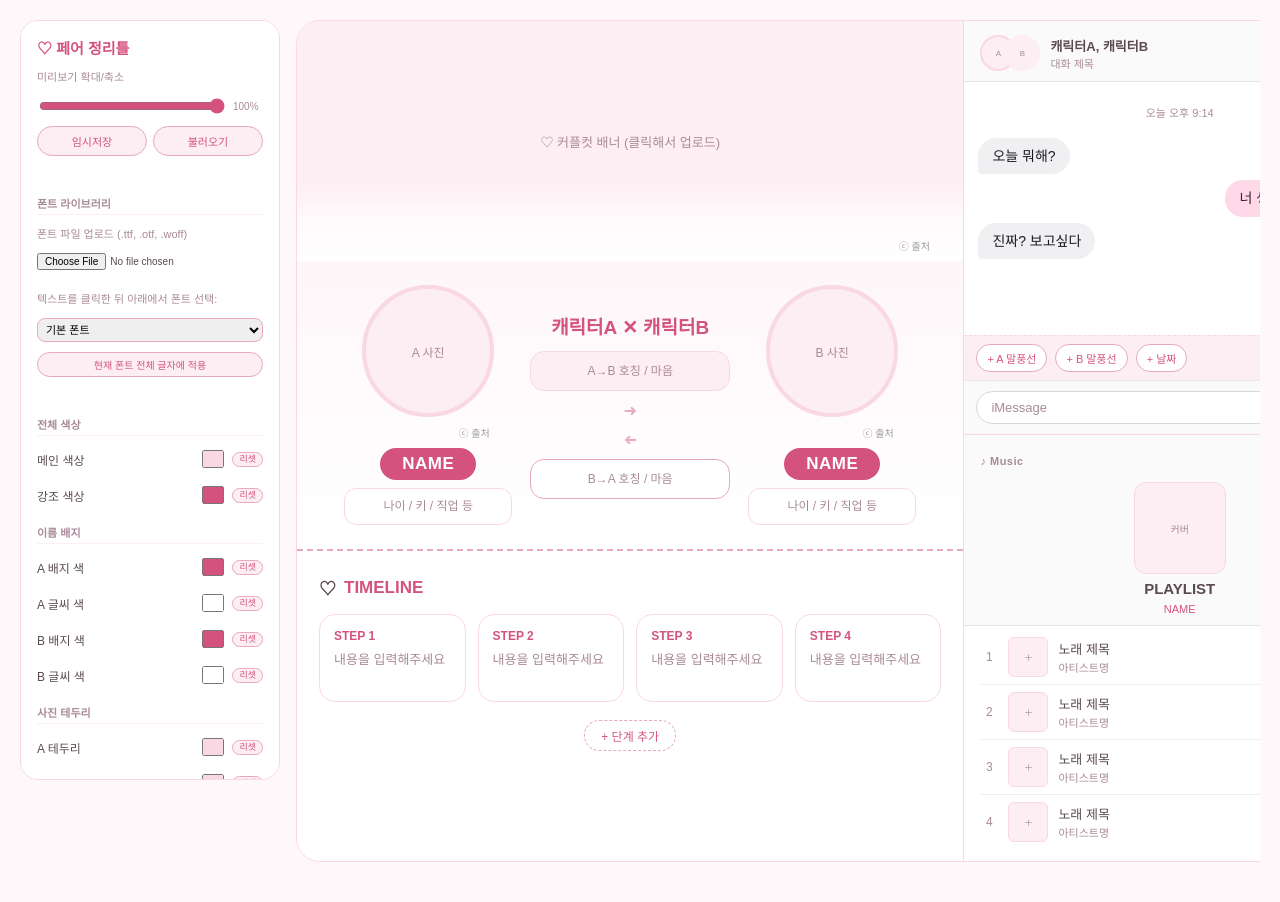
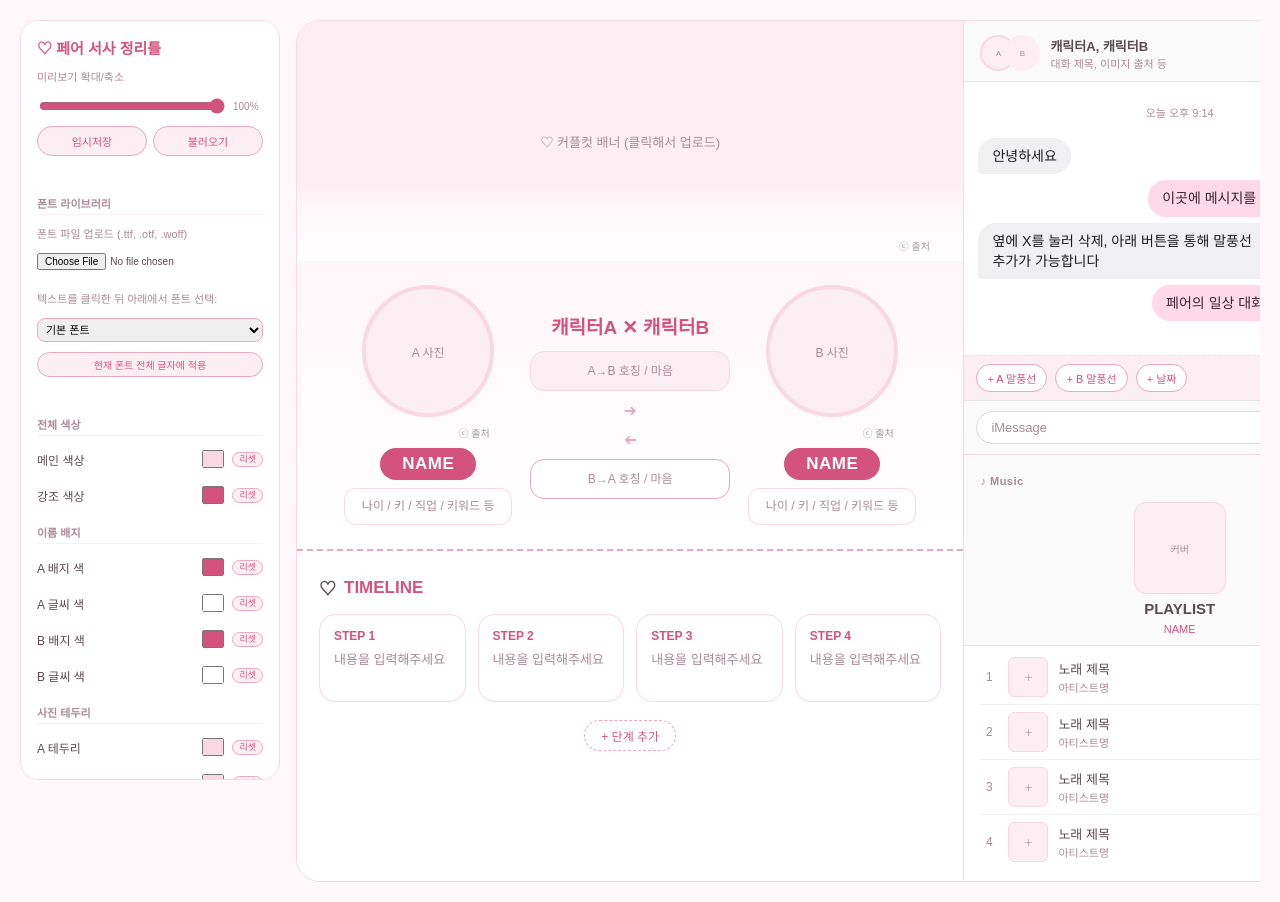
Before and after one commit to liambabo/luv, a plain HTML site: page index.html in a window 1280 px wide. Drawn offline with nearby package versions, Linux system fonts and the light colour scheme.

Commit message:
Update and rename pair-template (3).html to index.html

```diff
--- a/pair-template (3).html
+++ b/index.html
@@ -3,7 +3,7 @@
 <head>
 <meta charset="UTF-8">
 <meta name="viewport" content="width=device-width, initial-scale=1.0">
-<title>페어 정리틀</title>
+<title>페어 서사 정리틀</title>
 <script src="https://cdnjs.cloudflare.com/ajax/libs/html2canvas/1.4.1/html2canvas.min.js"></script>
 <style>
 :root{
@@ -207,7 +207,7 @@ body{margin:0;font-family:var(--font);background:var(--bg);color:var(--text);pad
 <div class="app">
 <!-- ===== EDIT PANEL ===== -->
 <div class="panel">
-  <h2>♡ 페어 정리틀</h2>
+  <h2>♡ 페어 서사 정리틀</h2>
   <div class="lbl">미리보기 확대/축소</div>
   <div style="display:flex;align-items:center;gap:6px;">
     <input type="range" id="previewZoom" min="30" max="100" value="100" style="flex:1;">
@@ -333,7 +333,7 @@ body{margin:0;font-family:var(--font);background:var(--bg);color:var(--text);pad
         </div>
         <div class="prof-credit"><span class="ct" contenteditable="true">ⓒ 출처</span><button class="cx" onclick="hideCredit(this)">✕</button></div>
         <div class="prof-name" contenteditable="true">NAME</div>
-        <div class="prof-info" contenteditable="true" data-ph="나이 / 키 / 직업 등"></div>
+        <div class="prof-info" contenteditable="true" data-ph="나이 / 키 / 직업 / 키워드 등"></div>
       </div>
       <div class="rel-box">
         <div class="ship-name" contenteditable="true">캐릭터A ✕ 캐릭터B</div>
@@ -352,7 +352,7 @@ body{margin:0;font-family:var(--font);background:var(--bg);color:var(--text);pad
         </div>
         <div class="prof-credit"><span class="ct" contenteditable="true">ⓒ 출처</span><button class="cx" onclick="hideCredit(this)">✕</button></div>
         <div class="prof-name" contenteditable="true">NAME</div>
-        <div class="prof-info" contenteditable="true" data-ph="나이 / 키 / 직업 등"></div>
+        <div class="prof-info" contenteditable="true" data-ph="나이 / 키 / 직업 / 키워드 등"></div>
       </div>
     </div>
   </div>
@@ -374,14 +374,14 @@ body{margin:0;font-family:var(--font);background:var(--bg);color:var(--text);pad
         <div class="av" onclick="trigUp(this,event)"><img alt=""><span class="ph">A</span><input type="file" accept="image/*"></div>
         <div class="av" onclick="trigUp(this,event)"><img alt=""><span class="ph">B</span><input type="file" accept="image/*"></div>
       </div>
-      <div><div class="chat-title" contenteditable="true">캐릭터A, 캐릭터B</div><div class="chat-sub" contenteditable="true">대화 제목</div></div>
+      <div><div class="chat-title" contenteditable="true">캐릭터A, 캐릭터B</div><div class="chat-sub" contenteditable="true">대화 제목, 이미지 출처 등</div></div>
     </div>
     <div class="imsg-body" id="msgBody">
       <div class="imsg-date"><span class="dt" contenteditable="true">오늘 오후 9:14</span><button class="dx" onclick="rmNode(this)">✕</button></div>
-      <div class="brow left"><div class="bub" contenteditable="true">오늘 뭐해?</div><button class="mx" onclick="rmNode(this)">✕</button></div>
-      <div class="brow right"><div class="bub" contenteditable="true">너 생각 중이었어 ㅎㅎ</div><button class="mx" onclick="rmNode(this)">✕</button></div>
-      <div class="brow left"><div class="bub" contenteditable="true">진짜? 보고싶다</div><button class="mx" onclick="rmNode(this)">✕</button></div>
-      <div class="brow right"><div class="bub" contenteditable="true">나도 ♡</div><button class="mx" onclick="rmNode(this)">✕</button></div>
+      <div class="brow left"><div class="bub" contenteditable="true">안녕하세요</div><button class="mx" onclick="rmNode(this)">✕</button></div>
+      <div class="brow right"><div class="bub" contenteditable="true">이곳에 메시지를 입력하시면 됩니다</div><button class="mx" onclick="rmNode(this)">✕</button></div>
+      <div class="brow left"><div class="bub" contenteditable="true">옆에 X를 눌러 삭제, 아래 버튼을 통해 말풍선 추가가 가능합니다</div><button class="mx" onclick="rmNode(this)">✕</button></div>
+      <div class="brow right"><div class="bub" contenteditable="true">페어의 일상 대화를 넣어 보아요 ♡</div><button class="mx" onclick="rmNode(this)">✕</button></div>
     </div>
     <div class="msg-ctrl">
       <button onclick="addBub('left')">+ A 말풍선</button>
```
